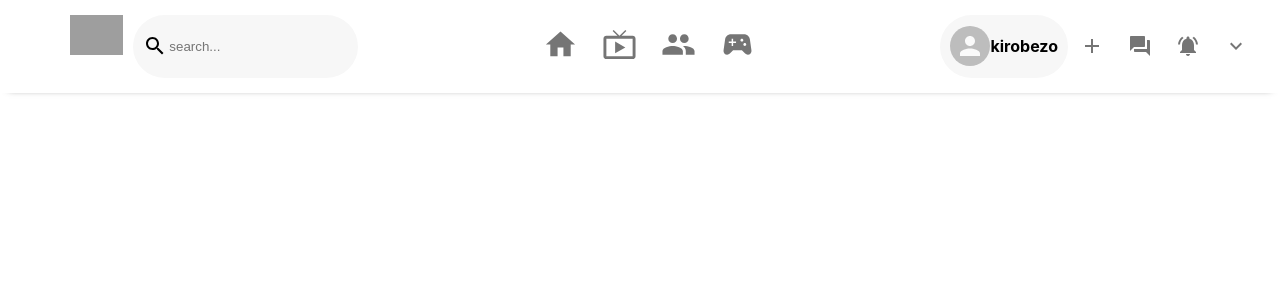
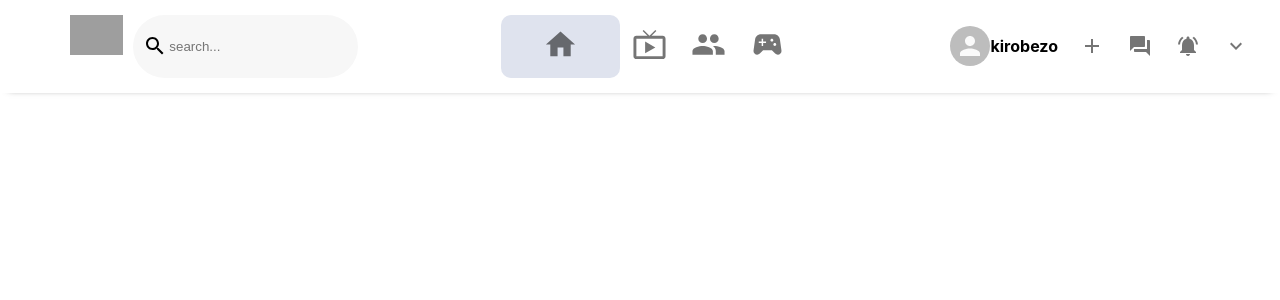
Before and after one commit to sopranoelfuego/facebook-clone-with-mern, a React (Create React App) app in the folder client/: page / in a window 1280 px wide. Shown: the top 300 px of the page. Built offline with nearby package versions, Linux system fonts and the light colour scheme; grey boxes are pictures that could not be loaded.

Commit message:
styling component

```diff
--- a/client/src/component/Header.css
+++ b/client/src/component/Header.css
@@ -52,10 +52,24 @@
 
 .header__center {
     display: flex;
-    justify-content: space-between;
+    justify-content: center;
     cursor: pointer;
+    flex: 1;
 }
+.header__center_option_active .header__center_option {
+    padding:0 30px !important;
+}
+.header__center_option_active > .MuiSvgIcon-root {
 
+    color:#3b5998;
+}
+.header__center_option_active, .header__center_option:hover {
+    background-color: #dfe3ee;
+    border-radius: 10px;
+    align-items: center;
+    border-bottom: none;
+    padding: 0 30px !important;
+}
 .header__right{
     display: flex;
     justify-content: space-between;
@@ -67,7 +81,6 @@
     display: flex;
     box-sizing: border-box;
     align-items: center;
-    background-color:#f7f7f7 ;
     border-radius: 33px;
     padding-top:0 !important;
     padding-bottom: 0 !important;
@@ -77,7 +90,11 @@
 
 }
 .avatar :hover {
-    background:		#857777;
-   background-size: cover;
+
+    background-color:#f7f7f7 ;
+    border-radius: 10px;
+    align-items: center;
+    border-bottom: none;
+    padding: 0 30px !important;
 
 }
--- a/client/src/component/Header.js
+++ b/client/src/component/Header.js
@@ -27,20 +27,20 @@ export default function Header() {
                 </div>
                    {/* center with icon */}
                    <div className="header__center">
-                            <div className="HomeIcon_active">
+                            <div className="header__center_option_active">
 
                                 <IconButton>
                                 <HomeIcon fontSize="large"/>
                                 </IconButton>
                             </div>
-                            <div className="LiveTvIcon">
+                            <div className="header__center_option">
 
 
                             <IconButton>
                                         <LiveTvIcon fontSize="large"/>
                                 </IconButton>
                             </div>
-                            <div className="PeopleIcon">
+                            <div className="header__center_option">
 
                                         <IconButton >
                                             <PeopleIcon fontSize="large"/>
```
